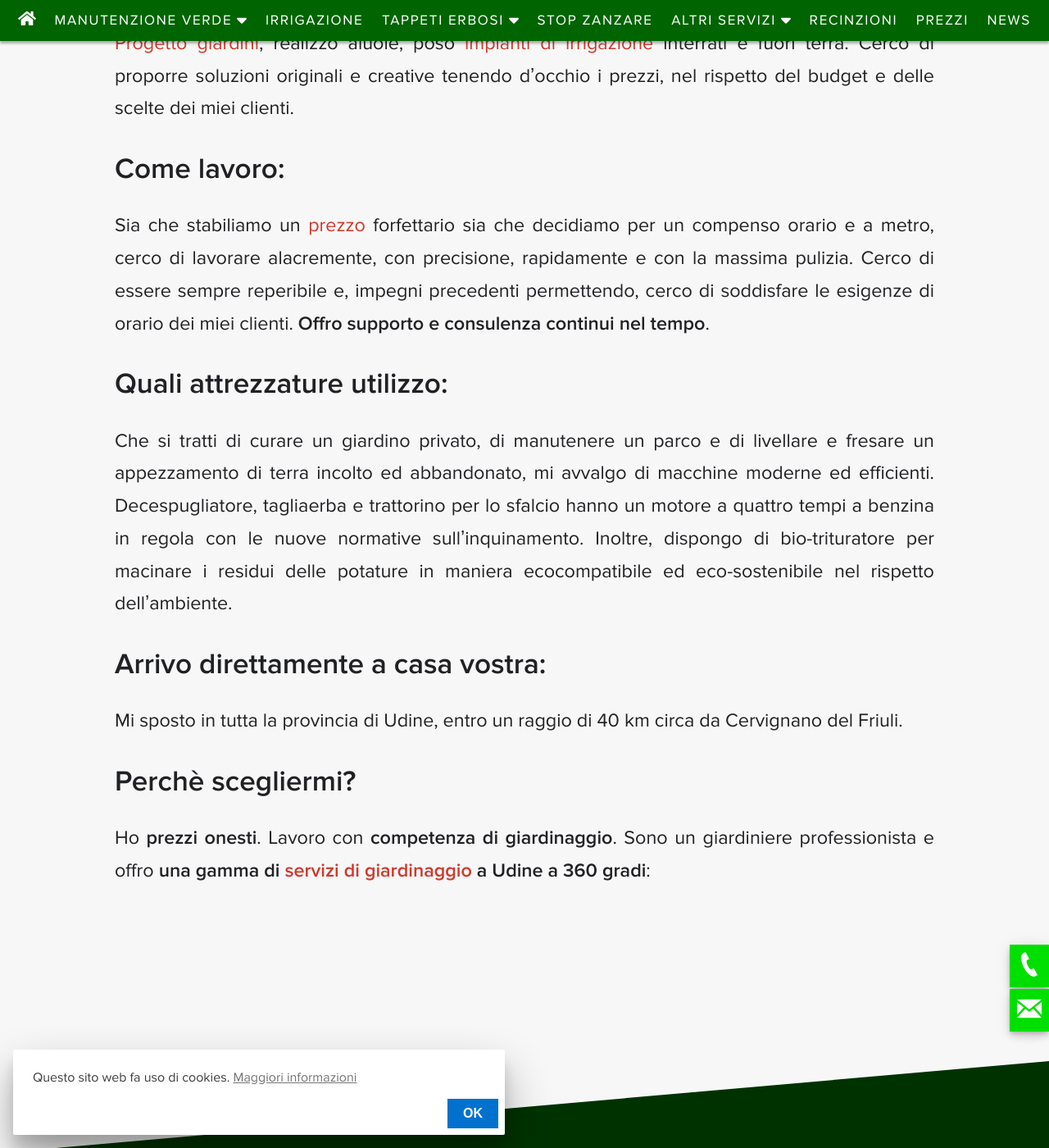
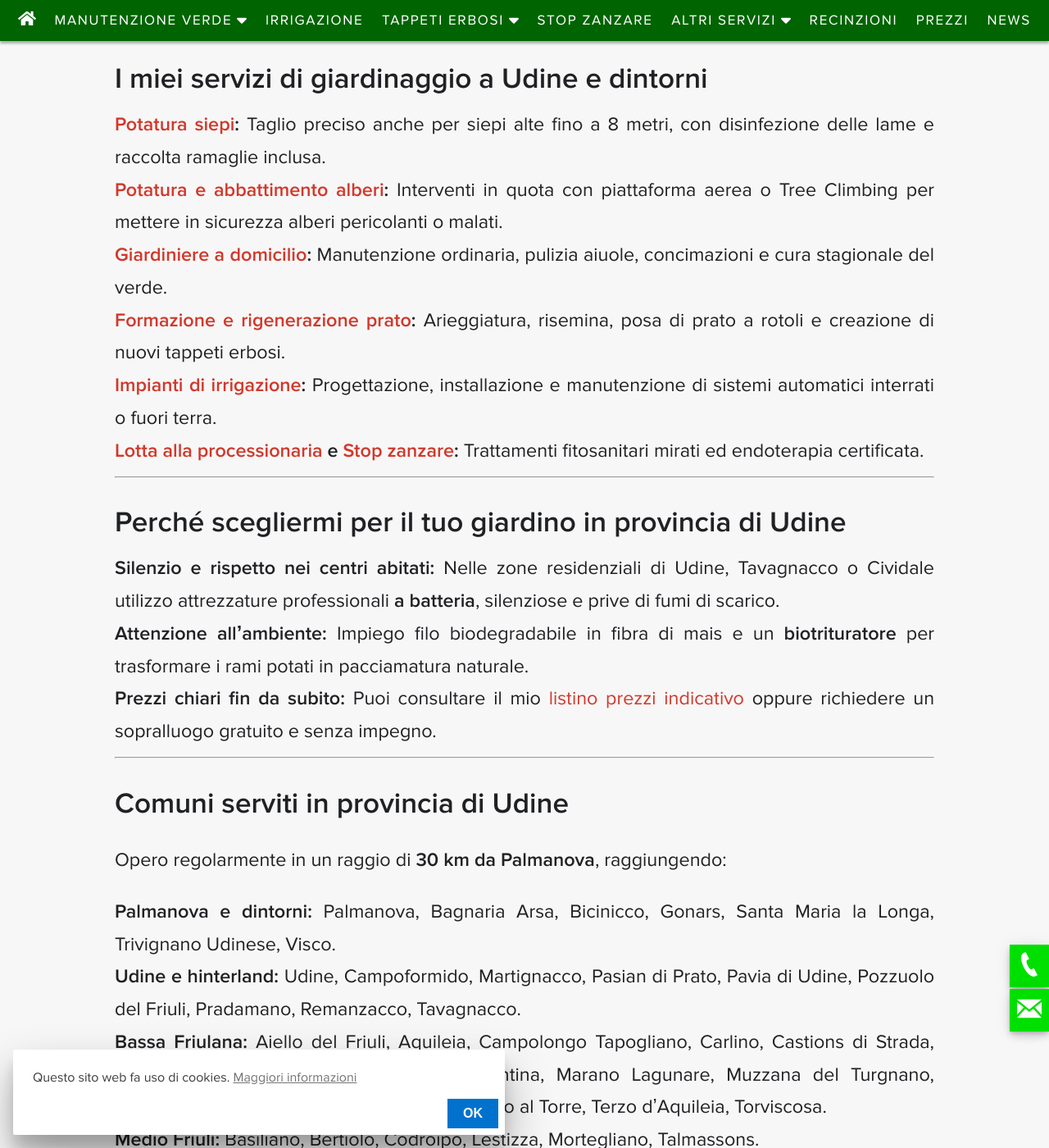
Before and after one commit to enricocaputo/enricocaputo.github.io, a Jekyll site: the page built from pages/giardinaggio-udine.md, in a window 1280 px wide and 1400 px high, scrolled down 1012 px. Shown: the whole window at 82% size. Built offline with Jekyll 4.4.1, drawn with Linux system fonts in a browser that asks for light colours; some of the changed text lies outside the part shown.

Commit message:
udine e gorizia

```diff
--- a/pages/giardinaggio-udine.md
+++ b/pages/giardinaggio-udine.md
@@ -1,13 +1,18 @@
 ---
 layout: page
 title: Giardinaggio in provincia di Udine
-excerpt: "Impresa di giardinaggio a Udine, progettazione e realizzo di giardini e aiuole, manutenzione aree verdi aziendali, sistemazione giardini privati, potature siepi"
+excerpt: "Cerchi un giardiniere a Udine, Codroipo, Tavagnacco o Cividale? Potasiepe opera entro 30 km da Palmanova per potatura siepi, alberi e cura del prato. Preventivi chiari."
 image: /img/udine.jpg
 webp: /img/webp/udine.webp
 permalink: /giardinaggio-udine/
 last_modified_at: 2022-02-27T8:39
 ---
 # Giardinaggio in provincia di Udine
+**Servizio professionale entro 30 km da Palmanova**
+
+*Piacere, sono Enrico.* Con **Potasiepe** offro servizi completi di manutenzione del verde, potatura siepi, abbattimento alberi e cura del prato per **privati, condomini e aziende in provincia di Udine**.
+
+Con sede a **Palmanova**, intervengo personalmente con puntualità, competenza tecnica (laurea e abilitazioni professionali) e attrezzature moderne per mantenere il tuo giardino sempre sano, sicuro e ordinato.
 
 <picture>
   <source srcset="{{ page.webp }}" type="image/webp">
@@ -15,24 +20,39 @@ last_modified_at: 2022-02-27T8:39
   <img src="{{ page.image }}" width="800" height="468" alt="{{ page.title }}" title="{{ page.title }}"/>
 </picture>
 
-Offro i miei servizi di giardinaggio a Udine, Spilimbergo, Aquileia, Codroipo, Fagagna, Latisana, Manzano, Palmanova, San Giovanni al Natisone e in tutti i comuni della Provincia.
+## I miei servizi di giardinaggio a Udine e dintorni
 
-## La mia specialità è tagliare le siepi e curare i giardini
-Chi sono? Uno che fin da bambino amava i fiori e le piante!<br>
-Sono un giardiniere professionista e qualificato al vostro servizio.
+* **[Potatura siepi](/servizi/potatura-siepi/):** Taglio preciso anche per siepi alte fino a 8 metri, con disinfezione delle lame e raccolta ramaglie inclusa.
+* **[Potatura e abbattimento alberi](/servizi/abbattimento-e-potatura-alberi/):** Interventi in quota con piattaforma aerea o Tree Climbing per mettere in sicurezza alberi pericolanti o malati.
+* **[Giardiniere a domicilio](/servizi/giardiniere-a-domicilio/):** Manutenzione ordinaria, pulizia aiuole, concimazioni e cura stagionale del verde.
+* **[Formazione e rigenerazione prato](/servizi/rigenerazione-prato/):** Arieggiatura, risemina, posa di prato a rotoli e creazione di nuovi tappeti erbosi.
+* **[Impianti di irrigazione](/irrigazione/):** Progettazione, installazione e manutenzione di sistemi automatici interrati o fuori terra.
+* **[Lotta alla processionaria](/servizi/lotta-alla-processionaria/) e [Stop zanzare](/servizi/stop-zanzare/):** Trattamenti fitosanitari mirati ed endoterapia certificata.
 
-[Progetto giardini](/servizi/progettazione-giardini/ "Affida a Potasiepe il progetto del tuo giardino"), realizzo aiuole, poso [impianti di irrigazione](/prodotti/irrigazione-giardino/ "Ottieni un impianto di irrigazione a regola d'arte") interrati e fuori terra. Cerco di proporre soluzioni originali e creative tenendo d'occhio i prezzi, nel rispetto del budget e delle scelte dei miei clienti.
+---
 
-## Come lavoro:
-Sia che stabiliamo un [prezzo](/prezzi/ "Scopri i prezzi di giardiniere Potasiepe") forfettario sia che decidiamo per un compenso orario e a metro, cerco di lavorare alacremente, con precisione, rapidamente e con la massima pulizia.
-Cerco di essere sempre reperibile e, impegni precedenti permettendo, cerco di soddisfare le esigenze di orario dei miei clienti. **Offro supporto e consulenza continui nel tempo**.
+## Perché scegliermi per il tuo giardino in provincia di Udine
 
-## Quali attrezzature utilizzo:
-Che si tratti di curare un giardino privato, di manutenere un parco e di livellare e fresare un appezzamento di terra incolto ed abbandonato, mi avvalgo di macchine moderne ed efficienti. Decespugliatore, tagliaerba e trattorino per lo sfalcio hanno un motore a quattro tempi a benzina in regola con le nuove normative sull'inquinamento. Inoltre, dispongo di bio-trituratore per macinare i residui delle potature in maniera ecocompatibile ed eco-sostenibile nel rispetto dell'ambiente.
+* **Silenzio e rispetto nei centri abitati:** Nelle zone residenziali di Udine, Tavagnacco o Cividale utilizzo attrezzature professionali **a batteria**, silenziose e prive di fumi di scarico.
+* **Attenzione all'ambiente:** Impiego filo biodegradabile in fibra di mais e un **biotrituratore** per trasformare i rami potati in pacciamatura naturale.
+* **Prezzi chiari fin da subito:** Puoi consultare il mio [listino prezzi indicativo](/prezzi/) oppure richiedere un sopralluogo gratuito e senza impegno.
 
-## Arrivo direttamente a casa vostra:
- Mi sposto in tutta la provincia di Udine, entro un raggio di 40 km circa da Cervignano del Friuli.
+---
 
+## Comuni serviti in provincia di Udine
 
-## Perchè scegliermi?
-Ho **prezzi onesti**. Lavoro con **competenza di giardinaggio**. Sono un giardiniere professionista e offro **una gamma di [servizi di giardinaggio](/servizi/ "Scopri i servizi di giardinaggio di giardiniere Potasiepe") a Udine a 360 gradi**:
+Opero regolarmente in un raggio di **30 km da Palmanova**, raggiungendo:
+
+* **Palmanova e dintorni:** Palmanova, Bagnaria Arsa, Bicinicco, Gonars, Santa Maria la Longa, Trivignano Udinese, Visco.
+* **Udine e hinterland:** Udine, Campoformido, Martignacco, Pasian di Prato, Pavia di Udine, Pozzuolo del Friuli, Pradamano, Remanzacco, Tavagnacco.
+* **Bassa Friulana:** Aiello del Friuli, Aquileia, Campolongo Tapogliano, Carlino, Castions di Strada, Cervignano del Friuli, Fiumicello Villa Vicentina, Marano Lagunare, Muzzana del Turgnano, Porpetto, Ruda, San Giorgio di Nogaro, San Vito al Torre, Terzo d'Aquileia, Torviscosa.
+* **Medio Friuli:** Basiliano, Bertiolo, Codroipo, Lestizza, Mortegliano, Talmassons.
+* **Colli Orientali e Natisone:** Buttrio, Chiopris-Viscone, Cividale del Friuli, Corno di Rosazzo, Manzano, Moimacco, Premariacco, San Giovanni al Natisone.
+
+---
+
+## Richiedi un sopralluogo gratuito
+
+Abiti in provincia di Udine e vuoi sistemare il tuo giardino o ricevere un preventivo chiaro?
+
+[Contattami ora](/contatti/) | Chiama o scrivi su WhatsApp: **388 9005888**
```
Also changed, not shown: pages/giardiniere-a-gorizia.md (+34 -18 lines).
